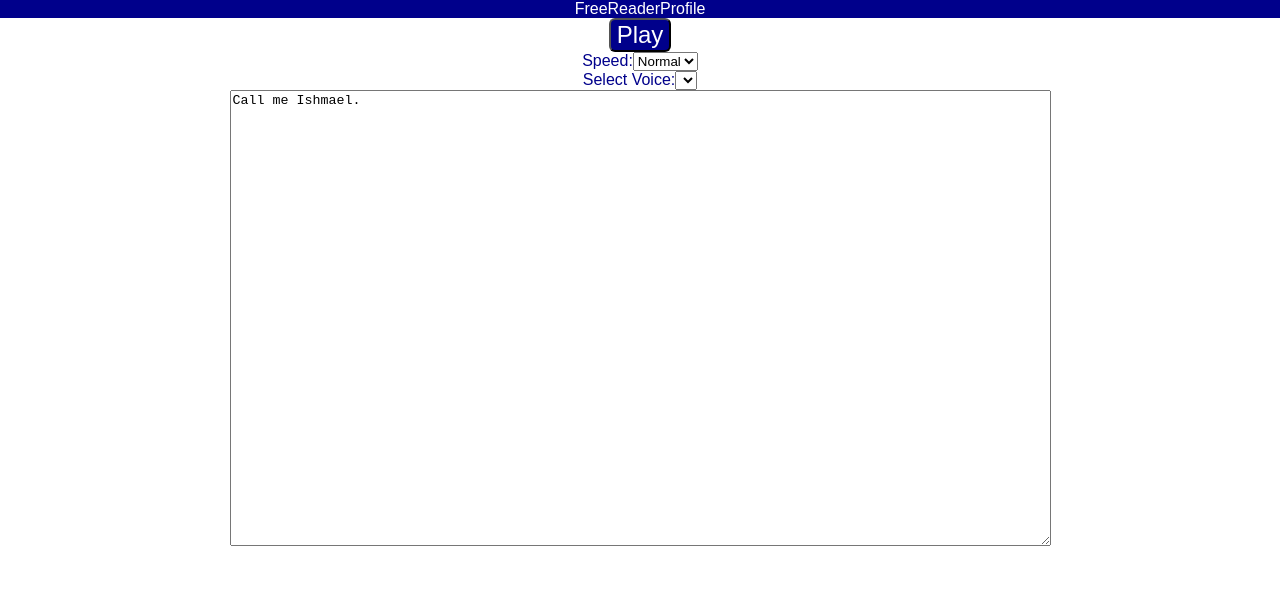
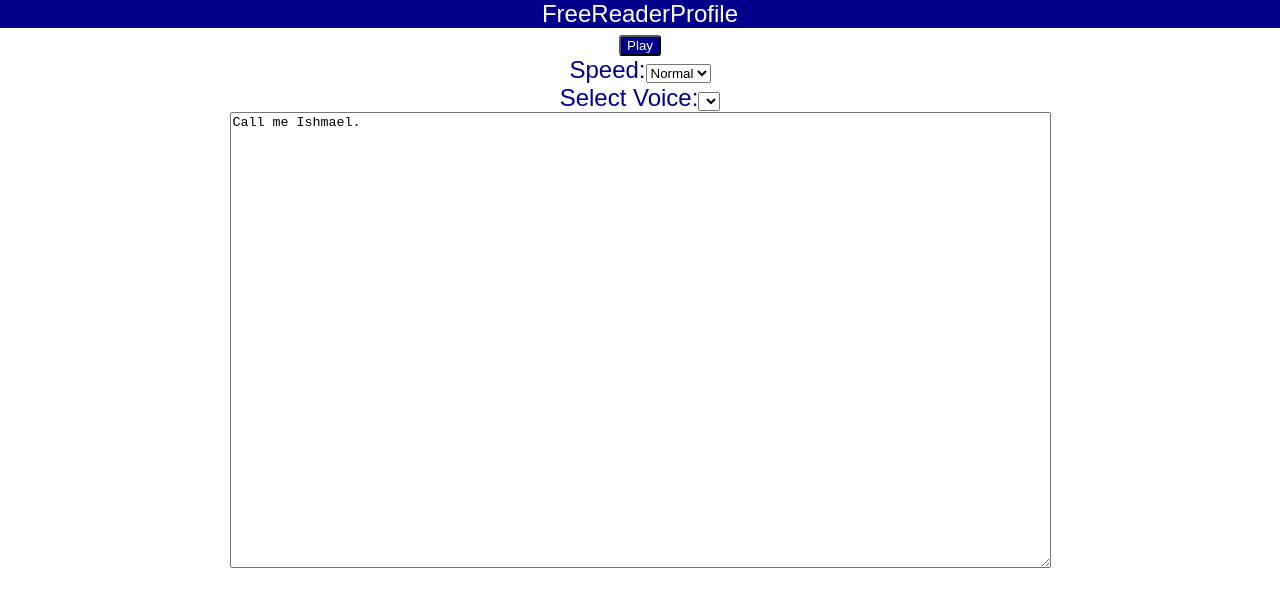
Before and after one commit to blindbane/text-to-speech, a React (Create React App) app: page / in a window 1280 px wide. Shown: the top 606 px of the page. Built offline with nearby package versions, Linux system fonts and the light colour scheme.

Commit message:
(cleanup) updated css

```diff
--- a/src/components/shared/Button/Button.css
+++ b/src/components/shared/Button/Button.css
@@ -1,5 +1,4 @@
 .Button {
-  font-size: 1.5em;
   background-color: darkblue;
   color: #fff;
   border-radius: 0.25em;
--- a/src/index.css
+++ b/src/index.css
@@ -2,4 +2,5 @@ body {
   margin: 0;
   padding: 0;
   font-family: sans-serif;
+  font-size: 1.5em;
 }
```
